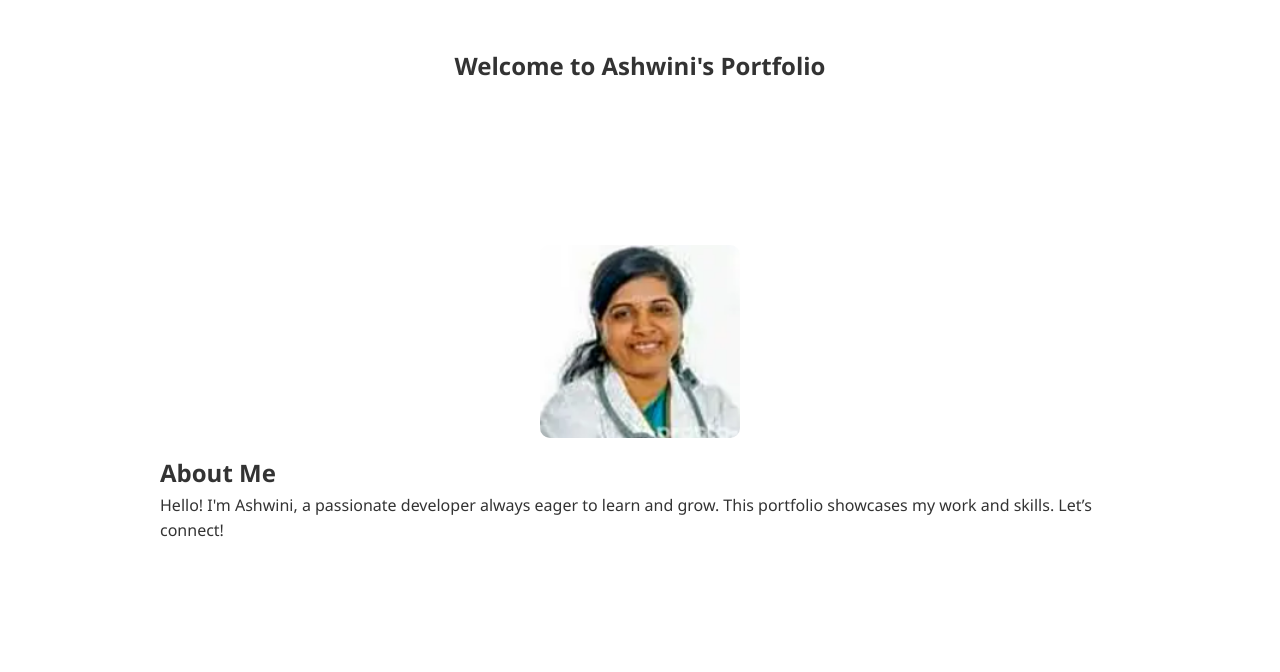
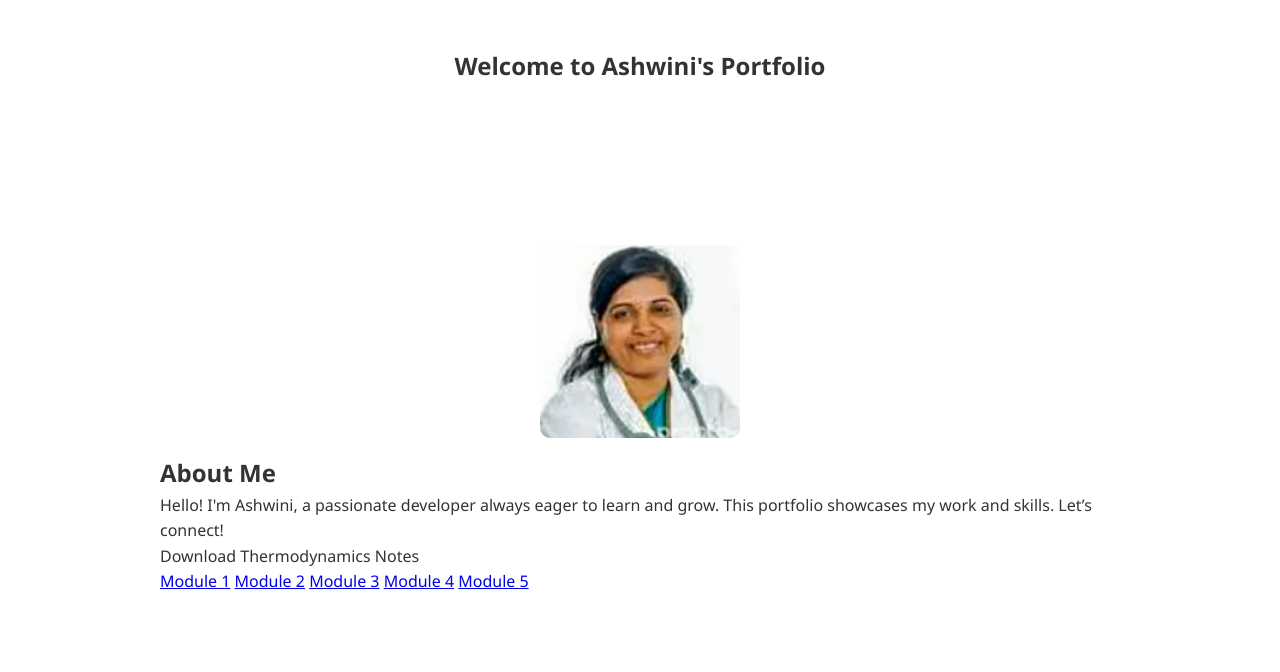
Before and after one commit to nbacse/ashwini, a plain HTML site: page index.html in a window 1280 px wide. Shown: the part 73-745 px from the top of the page. Drawn offline with Linux system fonts and the light colour scheme.

Commit message:
Update index.html

```diff
--- a/index.html
+++ b/index.html
@@ -32,6 +32,12 @@
         <div>
           <h2>About Me</h2>
           <p>Hello! I'm Ashwini, a passionate developer always eager to learn and grow. This portfolio showcases my work and skills. Let’s connect!</p>
+          <p>Download Thermodynamics Notes</p>
+          <a href ="m1.pdf">Module 1</a>
+          <a href ="m2.pdf">Module 2</a>
+          <a href ="m3.pdf">Module 3</a>
+          <a href ="m4.pdf">Module 4</a>
+          <a href ="m5.pdf">Module 5</a>
         </div>
       </div>
     </section>
```
